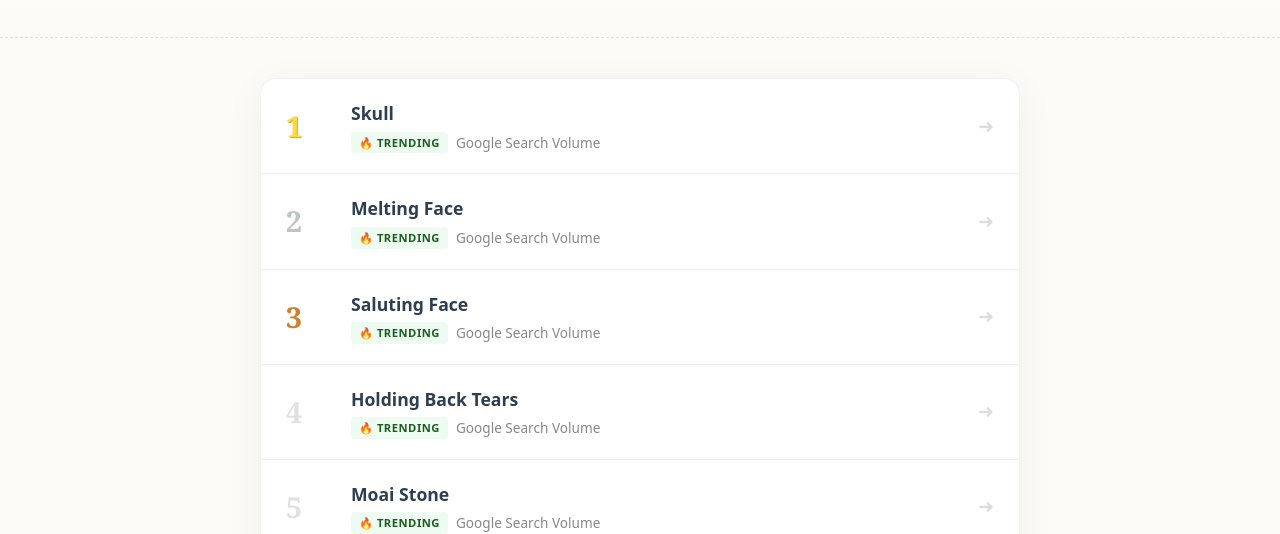
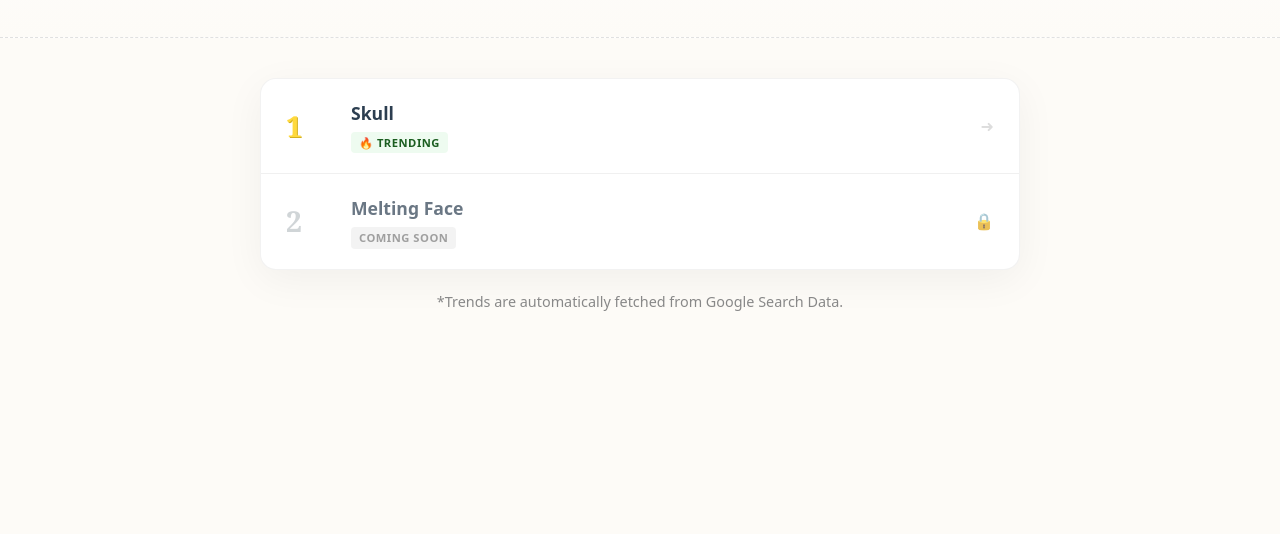
Before and after one commit to raviosa-ui/smile-ui-01, a website: page trending-emojis/index.html in a window 1280 px wide. Shown: the part 266-800 px from the top of the page. Drawn offline with Linux system fonts and the light colour scheme; no server answers.

Commit message:
Update index.html

```diff
--- a/trending-emojis/index.html
+++ b/trending-emojis/index.html
@@ -200,78 +200,51 @@
   document.addEventListener("DOMContentLoaded", function() {
     const listWrapper = document.getElementById('trend-list-wrapper');
 
-    // 1. Fetch the JSON file generated by your GitHub Action
     fetch('/daily-emoji-trends.json')
-      .then(res => {
-        // If file is missing (404), return null so we can use fallback
-        if (!res.ok) return null;
-        return res.json();
-      })
+      .then(res => res.ok ? res.json() : [])
       .then(data => {
-        // 2. Decide: Use Real Data or Fallback Data?
-        if (!data || data.length === 0) {
-          console.warn("Trends file missing or empty. Using fallback.");
-          data = getFallbackData();
-        }
+        if (!data || data.length === 0) data = getFallbackData();
         renderList(data);
       })
-      .catch(err => {
-        console.error("Error fetching trends:", err);
-        renderList(getFallbackData());
-      });
-
-    // --- Helper Functions ---
+      .catch(() => renderList(getFallbackData()));
 
     function getFallbackData() {
+      // Fallback data assumes page exists (or you can set false)
       return [
-        { query: "skull emoji meaning", value: "High" },
-        { query: "melting face", value: "High" },
-        { query: "saluting face", value: "Trending" },
-        { query: "holding back tears", value: "Trending" },
-        { query: "moai stone", value: "Rising" },
-        { query: "white heart", value: "Steady" },
-        { query: "dotted line face", value: "New" }
+        { query: "skull", slug: "skull", hasPage: true },
+        { query: "melting face", slug: "melting-face", hasPage: false }
       ];
     }
 
     function renderList(items) {
-      let htmlContent = '';
-
-      // Limit to Top 15 items to keep page fast
+      let html = '';
       items.slice(0, 15).forEach((item, index) => {
 
-        // CLEANING THE NAME
-        // 1. Lowercase
-        // 2. Remove "emoji", "meaning"
-        // 3. Remove special chars
-        let cleanName = item.query
-          .toLowerCase()
-          .replace(/ emoji/g, '')
-          .replace(/ meaning/g, '')
-          .replace(/[^a-z0-9\s-]/g, '')
-          .trim();
+        // Use the pre-calculated data from the robot
+        const displayName = item.query || item.query; // handle both old/new format
+        const slug = item.slug;
+        const isClickable = item.hasPage;
 
-        // GENERATING THE LINK (SLUG)
-        // "blue cap hat" -> "blue-cap-hat"
-        const slug = cleanName.replace(/\s+/g, '-');
+        // LOGIC: If clickable, use <a href>. If not, use <div class="disabled">
+        const tagType = isClickable ? 'a' : 'div';
+        const hrefAttr = isClickable ? `href="/emoji/${slug}/"` : '';
+        const arrow = isClickable ? '➜' : '🔒'; // Show Lock if not clickable
+        const cursorStyle = isClickable ? '' : 'style="cursor: default; opacity: 0.7;"';
+        const badge = isClickable ? '<span class="trend-badge">🔥 Trending</span>' : '<span class="trend-badge" style="background:#eee; color:#777;">Coming Soon</span>';
 
-        // BUILDING HTML
-        htmlContent += `
-          <a href="/emoji/${slug}/" class="trend-item">
+        html += `
+          <${tagType} ${hrefAttr} class="trend-item" ${cursorStyle}>
             <div class="rank-num">${index + 1}</div>
             <div class="trend-info">
-              <span class="trend-name">${cleanName}</span>
+              <span class="trend-name">${displayName}</span>
               <span class="trend-meta">
-                <span class="trend-badge">🔥 Trending</span>
-                Google Search Volume
+                ${badge}
               </span>
             </div>
-            <div class="arrow-icon">➜</div>
-          </a>
-        `;
+            <div style="color:#ddd">${arrow}</div>
+          </${tagType}>`;
       });
-
-      listWrapper.innerHTML = htmlContent;
+      listWrapper.innerHTML = html;
     }
   });
 </script>
```
